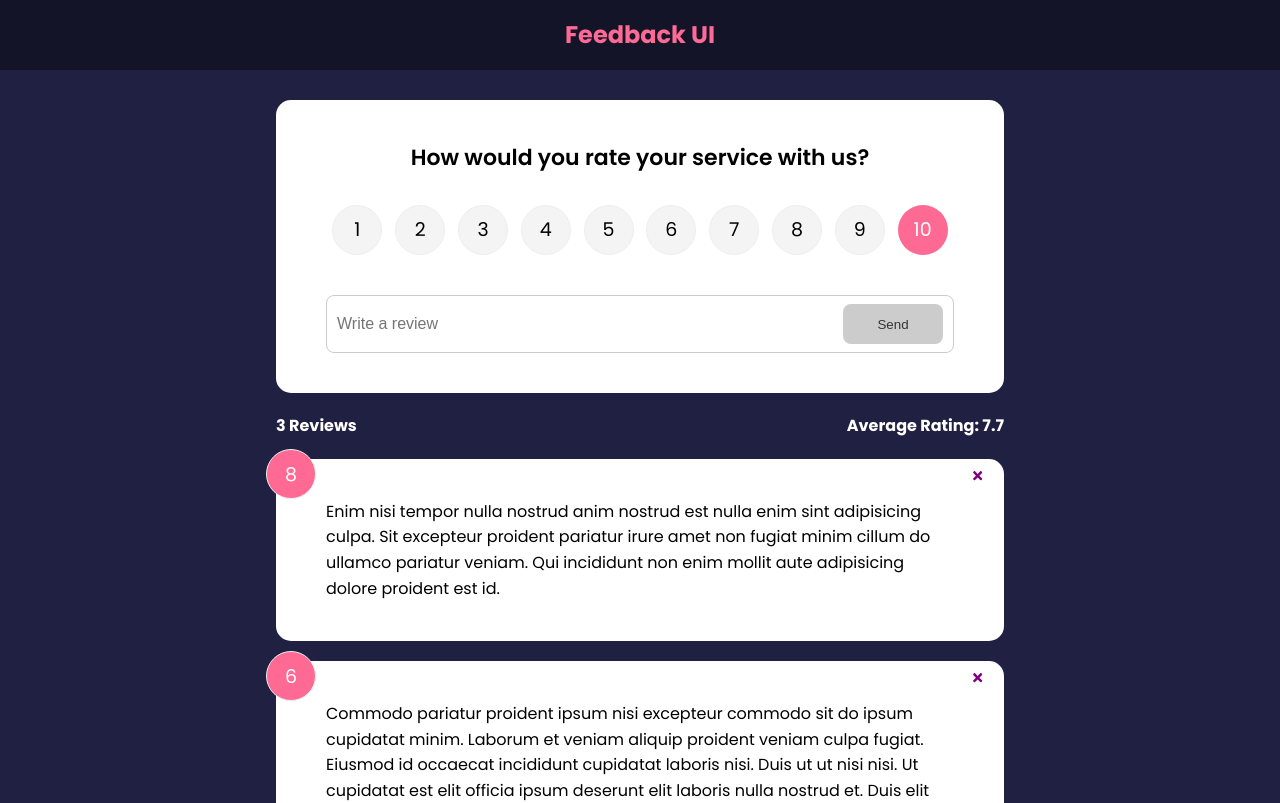
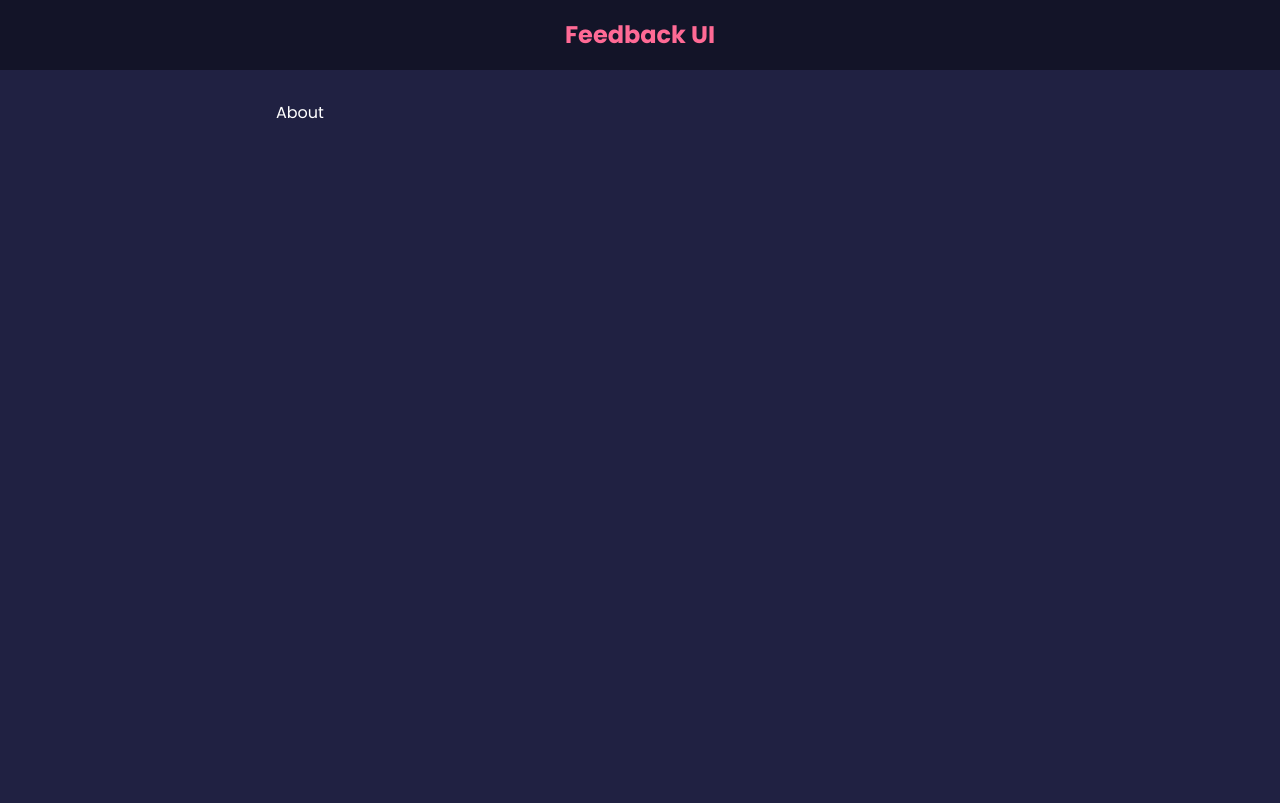
Before and after one commit to timrusin/feedback-app, a React (Create React App) app: page /about in a window 1280 px wide. Shown: the top 803 px of the page. Built offline with nearby package versions, Linux system fonts and the light colour scheme.

Commit message:
steup broswer router as router in index.js and built routes in app.js

```diff
--- a/package.json
+++ b/package.json
@@ -10,6 +10,7 @@
     "react": "^18.0.0",
     "react-dom": "^18.0.0",
     "react-icons": "^4.3.1",
+    "react-router-dom": "^6.3.0",
     "react-scripts": "5.0.0",
     "web-vitals": "^2.1.4"
   },
--- a/src/App.js
+++ b/src/App.js
@@ -1,9 +1,11 @@
 import { useState, useId } from "react";
+import { Route, Routes } from "react-router-dom";
 import Header from "./components/Header";
 import FeedbackList from "./components/FeedbackList";
 import FeedbackData from "./data/FeedbackData";
 import FeedbackStats from "./components/FeedbackStats";
 import FeedbackForm from "./components/FeedbackForm";
+import AboutPage from "./components/pages/AboutPage";
 
 function App() {
  const [feedback, setFeedback]=useState (FeedbackData)
@@ -25,9 +27,21 @@
     <>
       <Header />
       <div className="container">
-        <FeedbackForm handleAdd={addFeedback}/>
-        <FeedbackStats feedback={feedback}/>
-        <FeedbackList feedback={feedback} handleDelete={deleteFeedback}/>
+        <Routes>
+          <Route
+            exact
+            path="/"
+            element={
+              <>
+                <FeedbackForm handleAdd={addFeedback} />
+                <FeedbackStats feedback={feedback} />
+                <FeedbackList feedback={feedback} handleDelete={deleteFeedback}/>
+              </>
+            }
+          ></Route>
+
+          <Route path="/about" element={<AboutPage />} />
+        </Routes>
       </div>
     </>
   );
--- a/src/components/FeedbackForm.js
+++ b/src/components/FeedbackForm.js
@@ -8,6 +8,7 @@
     const [btnDisabled,setBtnDisabled] = useState(true)
     const [message,setMessage] = useState('')
     const [rating,setRating] = useState(10)
+
 
     const handleTextChange = (e) => {
         if (text === '') {
--- /dev/null
+++ b/src/components/pages/AboutPage.js
@@ -0,0 +1,9 @@
+import React from 'react'
+
+const AboutPage = () => {
+  return (
+    <div>About</div>
+  )
+}
+
+export default AboutPage
--- a/src/index.js
+++ b/src/index.js
@@ -1,12 +1,14 @@
 import React from "react";
 import * as ReactDOMClient from 'react-dom/client'
+import { BrowserRouter as Router } from "react-router-dom";
 import './index.css'
 import App from './App'
 
 //this is the new way of rendering the root from Index.html with react18
-ReactDOMClient.createRoot
-(document.querySelector("#root")).render(
-  <React.StrictMode>
-    <App />
-  </React.StrictMode>
+ReactDOMClient.createRoot(document.querySelector("#root")).render(
+  <Router>
+    <React.StrictMode>
+      <App />
+    </React.StrictMode>
+  </Router>
 );
```
Also changed, not shown: 1 other file (tests, documents, lock files or other folders).
